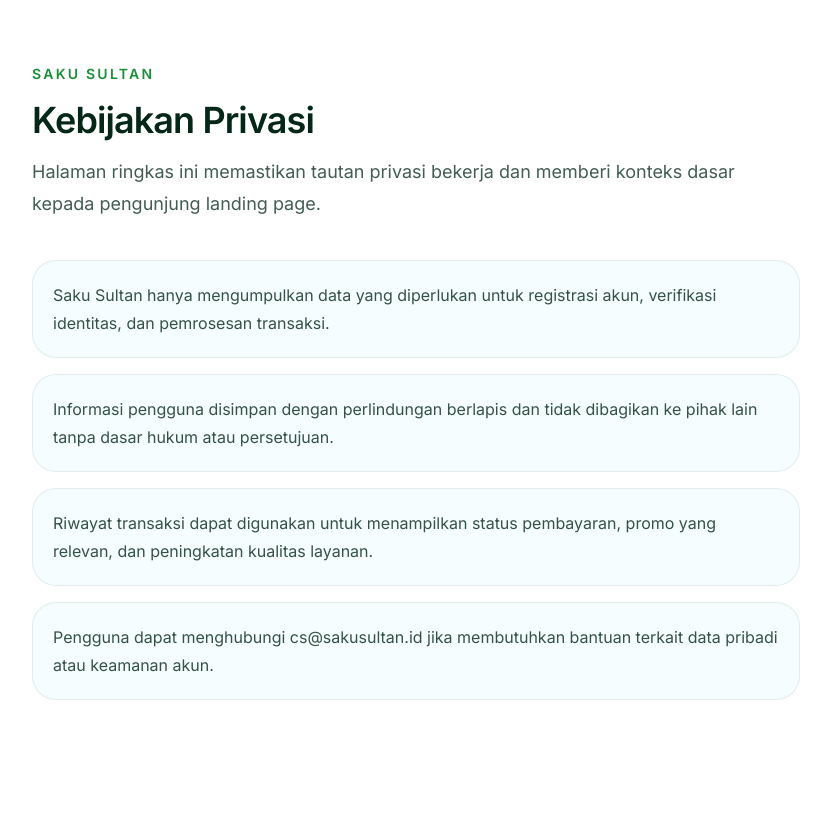
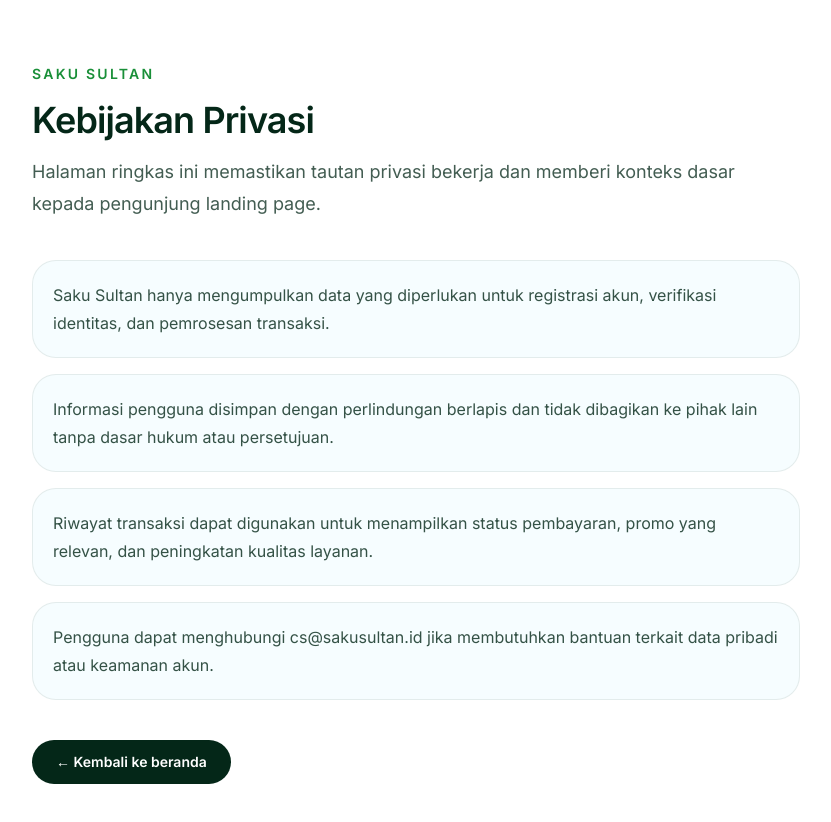
Before and after one commit to nugrahn0123/Redesign, a Next.js app: page /kebijakan-privasi in a window 1280 px wide. Shown: the top 822 px of the page, without its empty margins (224-1055 px from the left). Before the commit the page ends 800 px from the top, so only its background shows below. Built offline with nearby package versions, Linux system fonts and the light colour scheme.

Commit message:
ux: tombol kembali ke beranda di halaman legal

```diff
--- a/src/app/kebijakan-privasi/page.tsx
+++ b/src/app/kebijakan-privasi/page.tsx
@@ -38,6 +38,13 @@
             </div>
           ))}
         </div>
+
+        <a
+          href="/"
+          className="mt-10 inline-flex items-center gap-2 rounded-full bg-[#042718] px-6 py-3 text-sm font-semibold text-white transition-colors duration-300 hover:bg-[#063a24]"
+        >
+          &larr; Kembali ke beranda
+        </a>
       </div>
     </main>
   );
--- a/src/app/syarat-ketentuan/page.tsx
+++ b/src/app/syarat-ketentuan/page.tsx
@@ -39,6 +39,13 @@
             </div>
           ))}
         </div>
+
+        <a
+          href="/"
+          className="mt-10 inline-flex items-center gap-2 rounded-full bg-[#042718] px-6 py-3 text-sm font-semibold text-white transition-colors duration-300 hover:bg-[#063a24]"
+        >
+          &larr; Kembali ke beranda
+        </a>
       </div>
     </main>
   );
```
